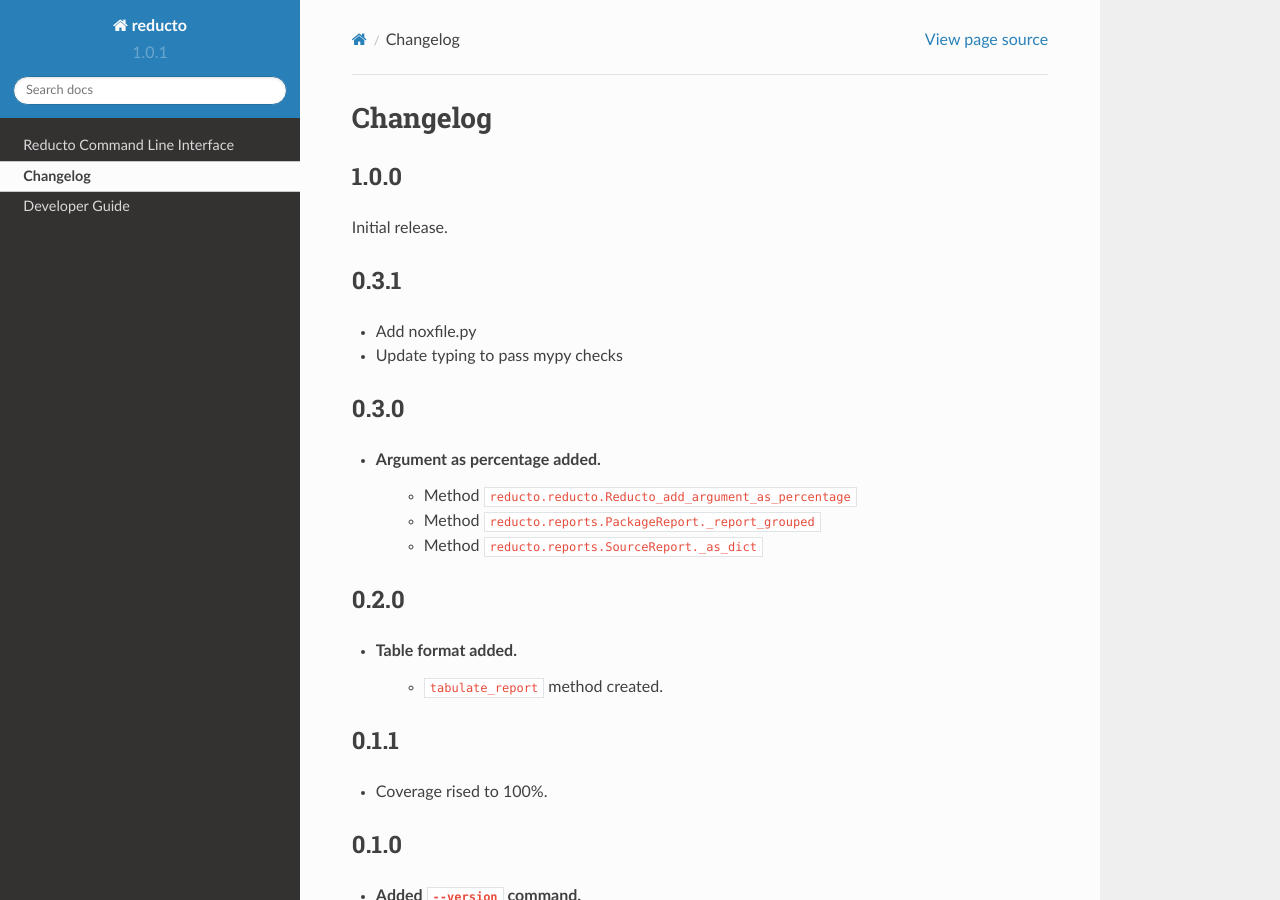
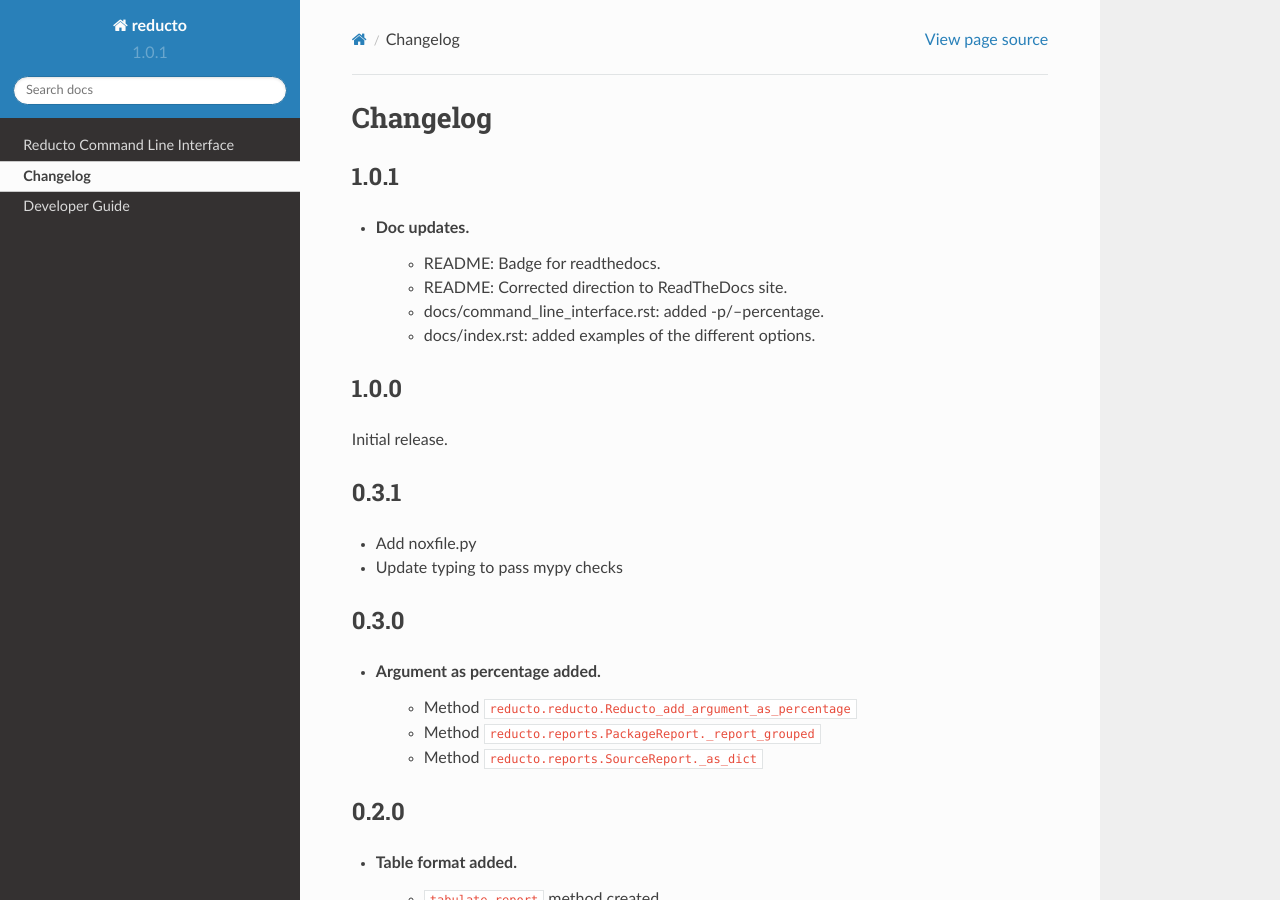
Before and after one commit to plaguss/reducto, a Sphinx documentation site: the page built from docs/changelog.rst, in a window 1280 px wide and 900 px high. Built offline with Sphinx 7.4.7 and the Read the Docs theme 2.0.0, drawn with Linux system fonts in a browser that asks for light colours.

Commit message:
doc: updated changes of the version

```diff
--- a/docs/changelog.rst
+++ b/docs/changelog.rst
@@ -1,5 +1,14 @@
 Changelog
 =========
+
+1.0.1
+-----
+
+- Doc updates.
+    - README: Badge for readthedocs.
+    - README: Corrected direction to ReadTheDocs site.
+    - docs/command_line_interface.rst: added -p/--percentage.
+    - docs/index.rst: added examples of the different options.
 
 
 1.0.0
```
